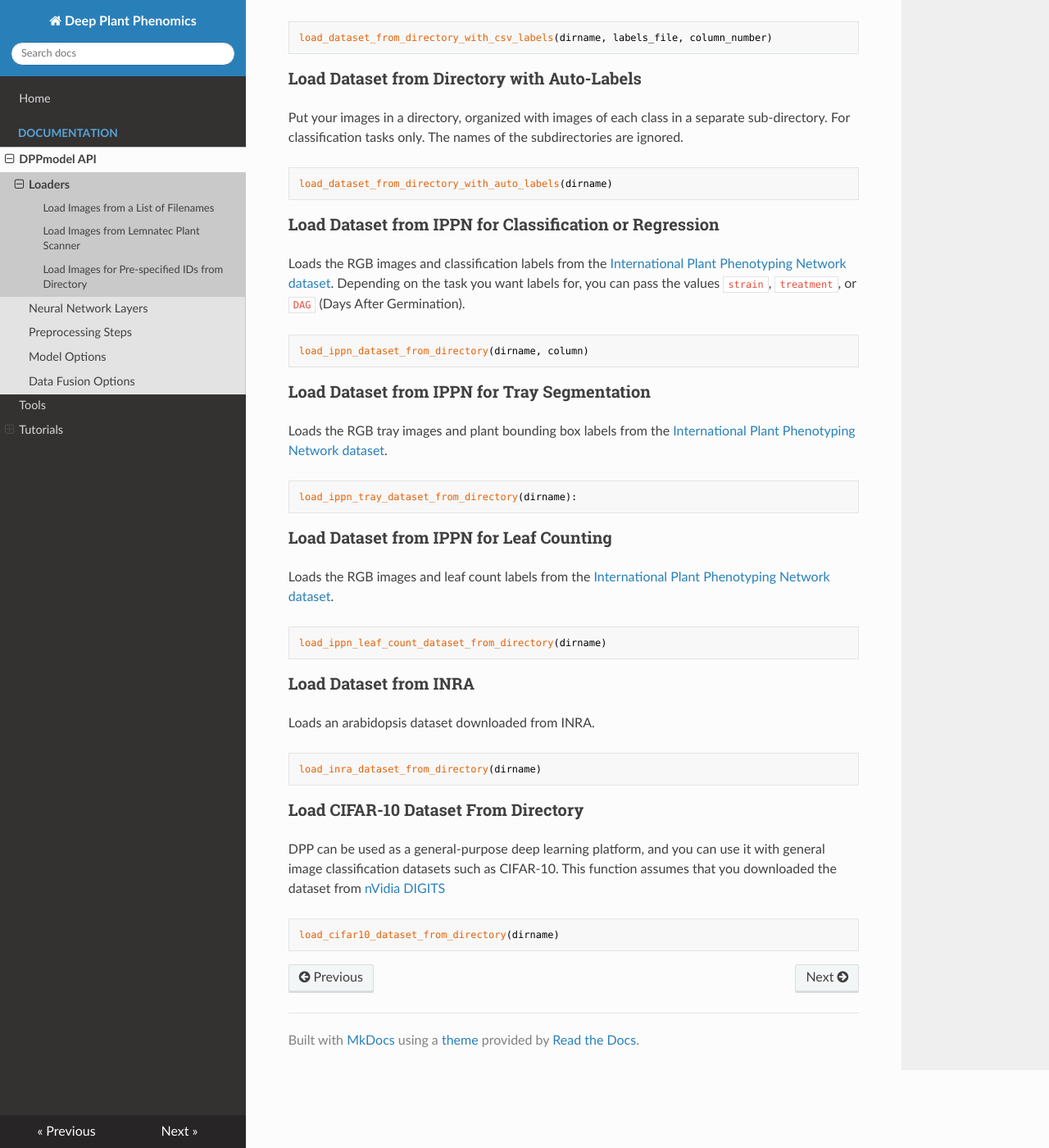
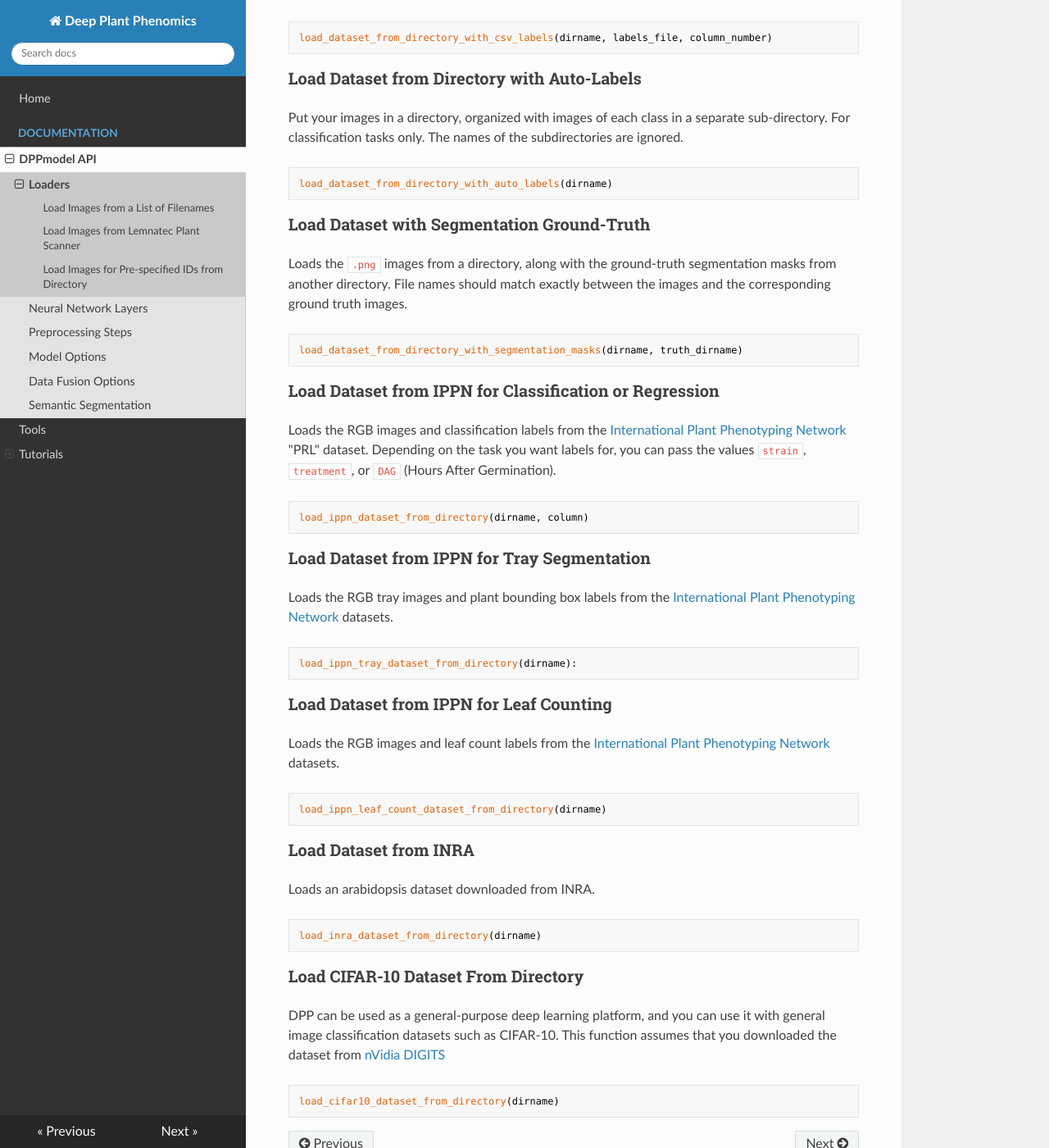
Before and after one commit to p2irc/deepplantphenomics, an MkDocs documentation site: the page built from docs/Loaders.md, in a window 1280 px wide and 1400 px high, scrolled down 1523 px. Shown: the whole window at 82% size. Built offline with MkDocs 1.6.1, drawn with Linux system fonts in a browser that asks for light colours; nearby versions of some CDN libraries; old or Windows-style settings are respelled for this version of MkDocs.

Commit message:
documentation

````diff
--- a/docs/Loaders.md
+++ b/docs/Loaders.md
@@ -68,9 +68,17 @@ Put your images in a directory, organized with images of each class in a separat
 load_dataset_from_directory_with_auto_labels(dirname)
 ```
 
+### Load Dataset with Segmentation Ground-Truth
+
+Loads the `.png` images from a directory, along with the ground-truth segmentation masks from another directory. File names should match exactly between the images and the corresponding ground truth images.
+
+```
+load_dataset_from_directory_with_segmentation_masks(dirname, truth_dirname)
+```
+
 ### Load Dataset from IPPN for Classification or Regression
 
-Loads the RGB images and classification labels from the [International Plant Phenotyping Network dataset](http://www.plant-phenotyping.org/). Depending on the task you want labels for, you can pass the values `strain`, `treatment`, or `DAG` (Days After Germination).
+Loads the RGB images and classification labels from the [International Plant Phenotyping Network](http://www.plant-phenotyping.org/) "PRL" dataset. Depending on the task you want labels for, you can pass the values `strain`, `treatment`, or `DAG` (Hours After Germination).
 
 ```
 load_ippn_dataset_from_directory(dirname, column)
@@ -78,7 +86,7 @@ load_ippn_dataset_from_directory(dirname, column)
 
 ### Load Dataset from IPPN for Tray Segmentation
 
-Loads the RGB tray images and plant bounding box labels from the [International Plant Phenotyping Network dataset](http://www.plant-phenotyping.org/).
+Loads the RGB tray images and plant bounding box labels from the [International Plant Phenotyping Network](http://www.plant-phenotyping.org/) datasets.
 
 ```
 load_ippn_tray_dataset_from_directory(dirname):
@@ -86,7 +94,7 @@ load_ippn_tray_dataset_from_directory(dirname):
 
 ### Load Dataset from IPPN for Leaf Counting
 
-Loads the RGB images and leaf count labels from the [International Plant Phenotyping Network dataset](http://www.plant-phenotyping.org/).
+Loads the RGB images and leaf count labels from the [International Plant Phenotyping Network](http://www.plant-phenotyping.org/) datasets.
 
 ```
 load_ippn_leaf_count_dataset_from_directory(dirname)
--- a/mkdocs.yml
+++ b/mkdocs.yml
@@ -9,6 +9,7 @@ pages:
         - Preprocessing Steps: Preprocessing-Steps.md
         - Model Options: Model-Options.md
         - Data Fusion Options: Data-Fusion-Options.md
+        - Semantic Segmentation: Semantic-Segmentation.md
       - Tools: Tools.md
       - Tutorials:
         - Tutorial - Training the Leaf Counter: Tutorial-Training-The-Leaf-Counter.md
````
Also changed, not shown: README.md (+1 -0 lines), docs/Semantic-Segmentation.md (added, +51 -0 lines), docs/semantic-output.png (added).
